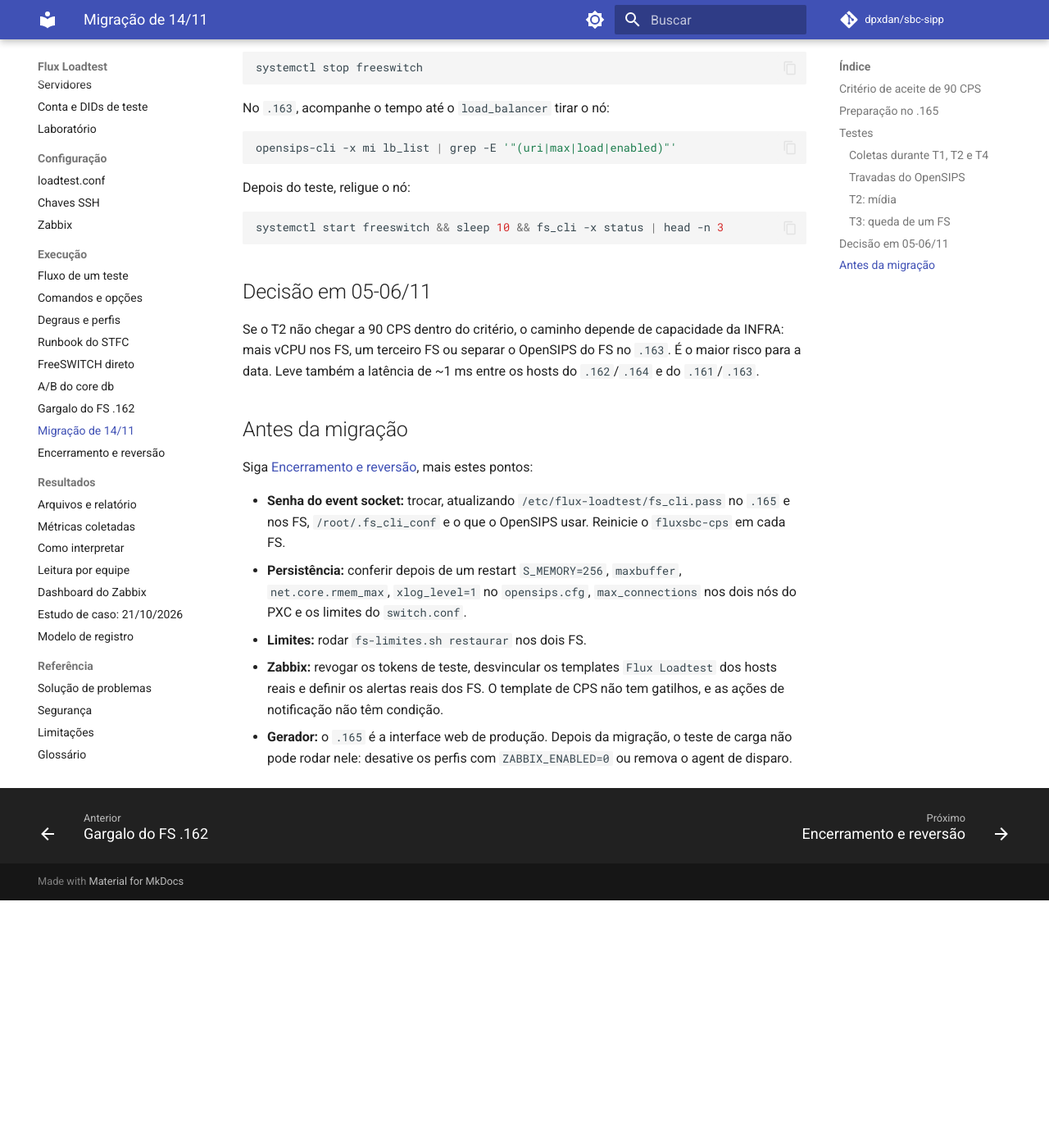
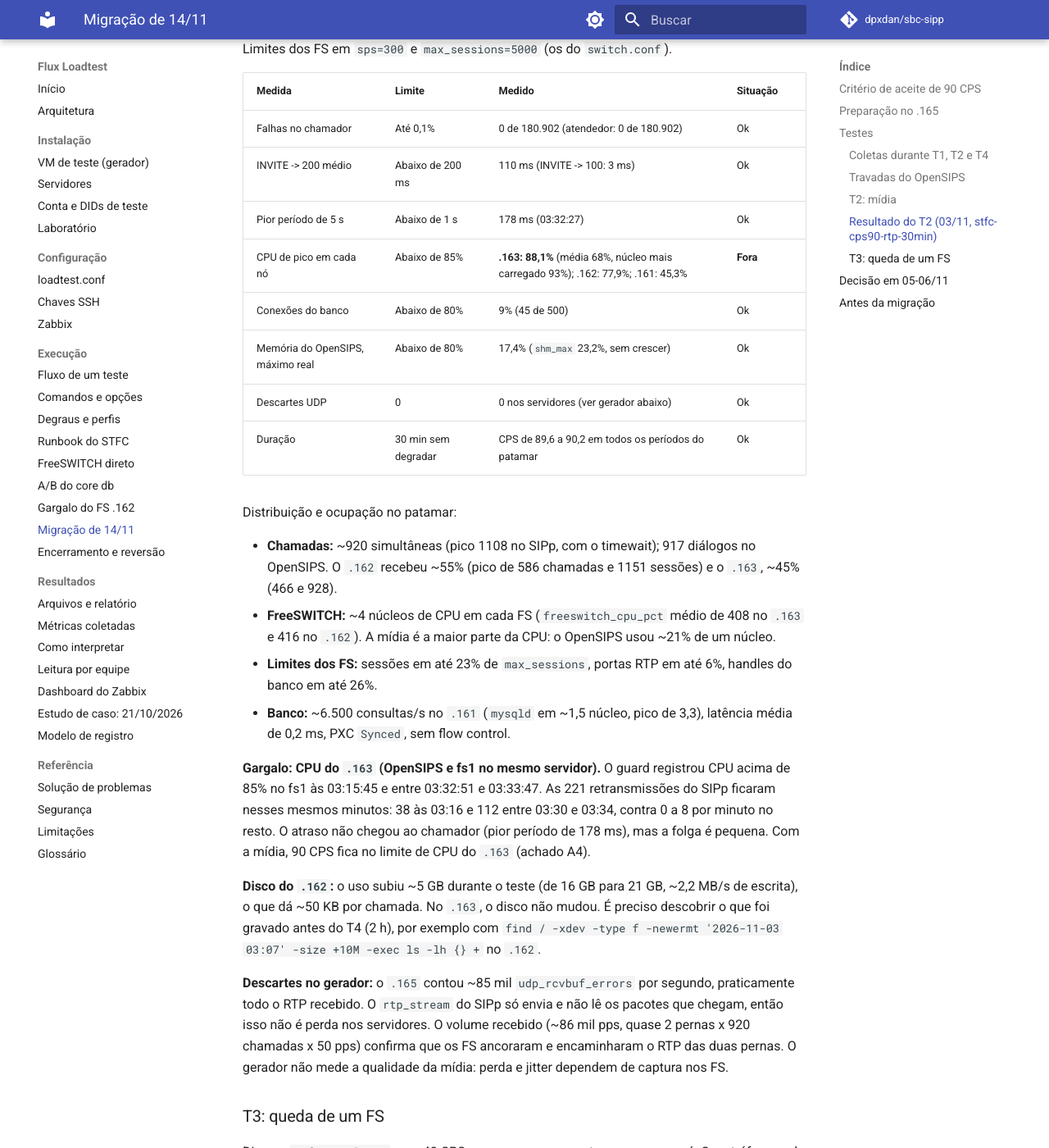
Before and after one commit to dpxdan/sbc-sipp, an MkDocs documentation site: the page built from docs/execucao/migracao-14-11.md, in a window 1280 px wide and 1400 px high, scrolled down 3983 px. Shown: the whole window at 82% size. Built offline with MkDocs 1.6.1 and Material for MkDocs 9.7.7, drawn with Linux system fonts in a browser that asks for light colours; comment, search, counter and statistics services are not loaded; before the commit the page ends 5081 px from its top, so only the background shows below that; some of the changed text lies outside the part shown.

Commit message:
docs(stfc): resultado do T2 com RTP a 90 CPS por 30 min (#40)
0 falhas em 180.902 chamadas, INVITE -> 200 medio de 110 ms e pior
periodo de 5 s de 178 ms. Fora do criterio so a CPU do .163 (OpenSIPS
e fs1), com pico de 88,1%, nos mesmos minutos das retransmissoes.
Registra o crescimento de ~5 GB no disco do .162 e que os descartes
UDP do gerador vem do rtp_stream do SIPp, que nao le o RTP recebido.

```diff
--- a/docs/execucao/migracao-14-11.md
+++ b/docs/execucao/migracao-14-11.md
@@ -144,6 +144,48 @@
 O teste com RTP coloca ~180 Mbit/s por sentido no gerador a cada 1000 simultâneas. Acompanhe `SIPp: thread mais
 carregada`: perto de 100%, o gerador passa a limitar, e o número deixa de medir os servidores.
 
+### Resultado do T2 (03/11, `stfc-cps90-rtp-30min`)
+
+Execução `20261103-030628-zbx-stfc-cps90-rtp-30min`: rampa de 45 a 90 CPS das 03:07:36 às 03:12:36 e patamar
+de 30 min em 90 CPS, com RTP nas duas pernas e `xlog_level=1`. Limites dos FS em `sps=300` e
+`max_sessions=5000` (os do `switch.conf`).
+
+| Medida | Limite | Medido | Situação |
+|---|---|---|---|
+| Falhas no chamador | Até 0,1% | 0 de 180.902 (atendedor: 0 de 180.902) | Ok |
+| INVITE -> 200 médio | Abaixo de 200 ms | 110 ms (INVITE -> 100: 3 ms) | Ok |
+| Pior período de 5 s | Abaixo de 1 s | 178 ms (03:32:27) | Ok |
+| CPU de pico em cada nó | Abaixo de 85% | **.163: 88,1%** (média 68%, núcleo mais carregado 93%); .162: 77,9%; .161: 45,3% | **Fora** |
+| Conexões do banco | Abaixo de 80% | 9% (45 de 500) | Ok |
+| Memória do OpenSIPS, máximo real | Abaixo de 80% | 17,4% (`shm_max` 23,2%, sem crescer) | Ok |
+| Descartes UDP | 0 | 0 nos servidores (ver gerador abaixo) | Ok |
+| Duração | 30 min sem degradar | CPS de 89,6 a 90,2 em todos os períodos do patamar | Ok |
+
+Distribuição e ocupação no patamar:
+
+- **Chamadas:** ~920 simultâneas (pico 1108 no SIPp, com o timewait); 917 diálogos no OpenSIPS. O `.162` recebeu
+  ~55% (pico de 586 chamadas e 1151 sessões) e o `.163`, ~45% (466 e 928).
+- **FreeSWITCH:** ~4 núcleos de CPU em cada FS (`freeswitch_cpu_pct` médio de 408 no `.163` e 416 no `.162`). A
+  mídia é a maior parte da CPU: o OpenSIPS usou ~21% de um núcleo.
+- **Limites dos FS:** sessões em até 23% de `max_sessions`, portas RTP em até 6%, handles do banco em até 26%.
+- **Banco:** ~6.500 consultas/s no `.161` (`mysqld` em ~1,5 núcleo, pico de 3,3), latência média de 0,2 ms, PXC
+  `Synced`, sem flow control.
+
+**Gargalo: CPU do `.163` (OpenSIPS e fs1 no mesmo servidor).** O guard registrou CPU acima de 85% no fs1 às
+03:15:45 e entre 03:32:51 e 03:33:47. As 221 retransmissões do SIPp ficaram nesses mesmos minutos: 38 às 03:16 e
+112 entre 03:30 e 03:34, contra 0 a 8 por minuto no resto. O atraso não chegou ao chamador (pior período de
+178 ms), mas a folga é pequena. Com a mídia, 90 CPS fica no limite de CPU do `.163` (achado A4).
+
+**Disco do `.162`:** o uso subiu ~5 GB durante o teste (de 16 GB para 21 GB, ~2,2 MB/s de escrita), o que dá
+~50 KB por chamada. No `.163`, o disco não mudou. É preciso descobrir o que foi gravado antes do T4 (2 h), por
+exemplo com `find / -xdev -type f -newermt '2026-11-03 03:07' -size +10M -exec ls -lh {} +` no `.162`.
+
+**Descartes no gerador:** o `.165` contou ~85 mil `udp_rcvbuf_errors` por segundo, praticamente todo o RTP
+recebido. O `rtp_stream` do SIPp só envia e não lê os pacotes que chegam, então isso não é perda nos servidores.
+O volume recebido (~86 mil pps, quase 2 pernas x 920 chamadas x 50 pps) confirma que os FS ancoraram e
+encaminharam o RTP das duas pernas. O gerador não mede a qualidade da mídia: perda e jitter dependem de captura
+nos FS.
+
 ### T3: queda de um FS
 
 Dispare `stfc-cps-livre` com 40 CPS e, com a carga no patamar, pare um nó. Sem tráfego real, o impacto é só no
```
